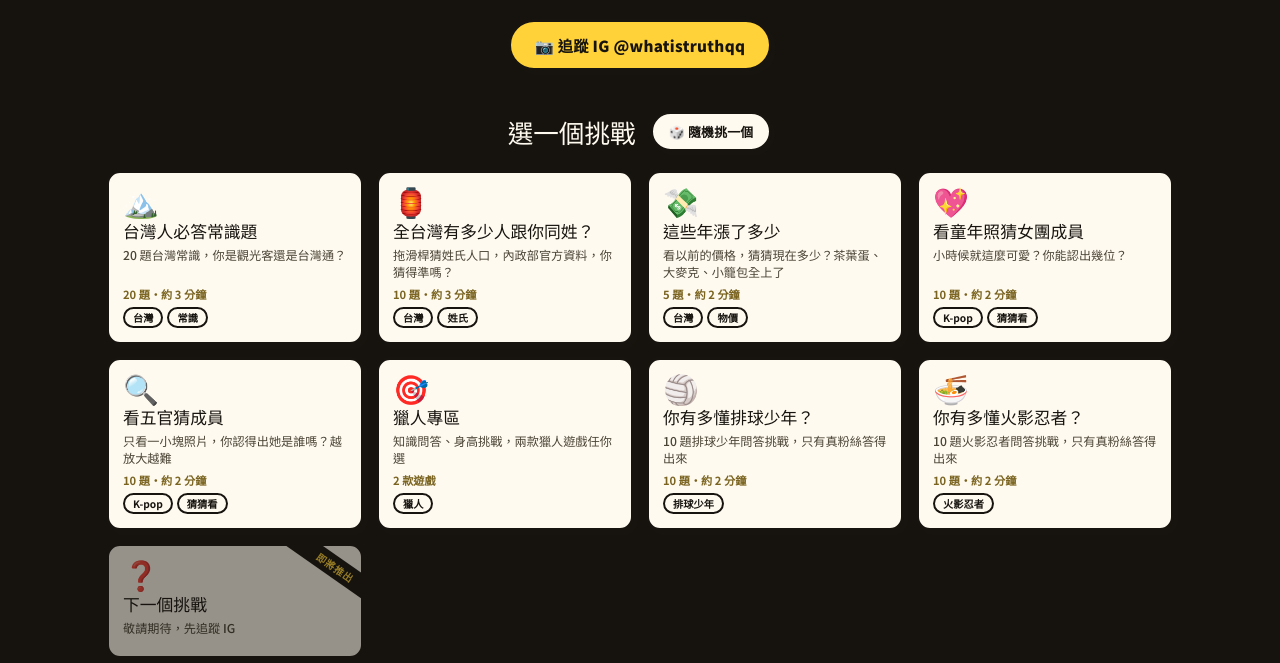
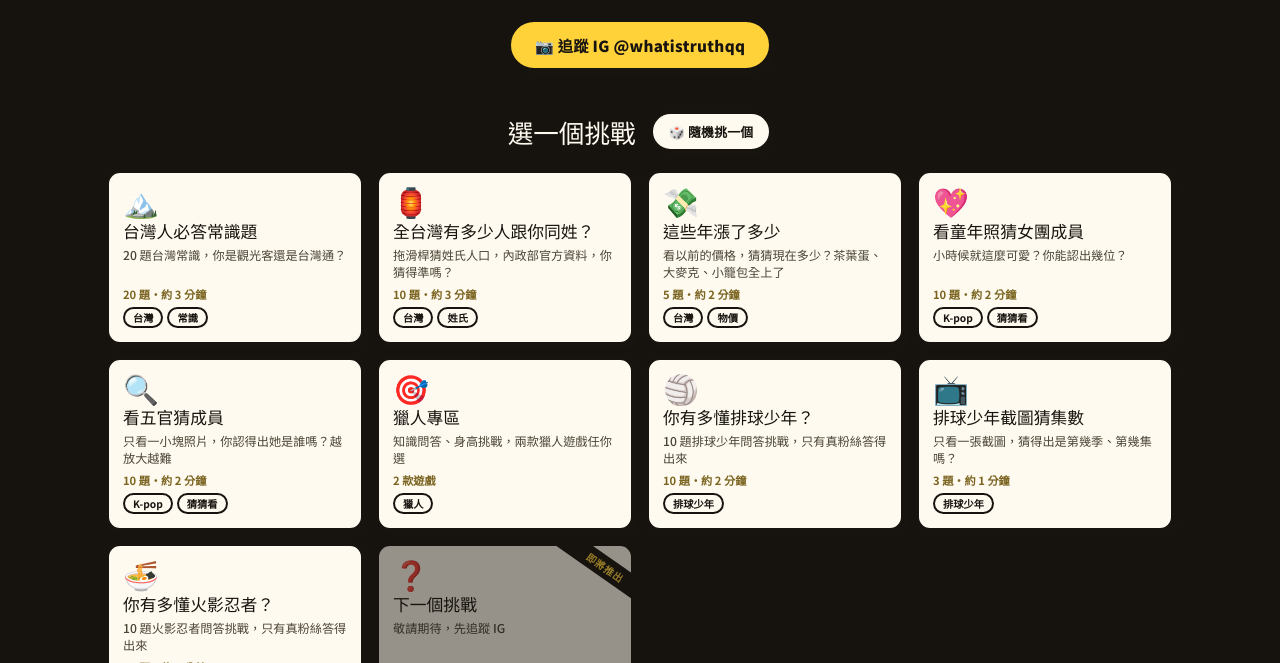
Before and after one commit to ken52508/my-site, a plain HTML site: page games/index.html in a window 1280 px wide. Shown: the part 137-800 px from the top of the page. Drawn offline with Linux system fonts and the light colour scheme; a web font is replaced by a local one.

Commit message:
Add lobby card for Haikyuu episode-guess game

```diff
--- a/games/index.html
+++ b/games/index.html
@@ -123,6 +123,7 @@ const GAMES = [
   { slug:'idol_zoom_quiz', title:'看五官猜成員', desc:'只看一小塊照片，你認得出她是誰嗎？越放大越難', meta:'10 題・約 2 分鐘', tags:['K-pop','猜猜看'], icon:'🔍', status:'live' },
   { slug:'https://ken52508.github.io/hxh-quiz/', title:'獵人專區', desc:'知識問答、身高挑戰，兩款獵人遊戲任你選', meta:'2 款遊戲', tags:['獵人'], icon:'🎯', status:'live' },
   { slug:'https://ken52508.github.io/haikyuu-quiz/', title:'你有多懂排球少年？', desc:'10 題排球少年問答挑戰，只有真粉絲答得出來', meta:'10 題・約 2 分鐘', tags:['排球少年'], icon:'🏐', status:'live' },
+  { slug:'https://ken52508.github.io/haikyuu-quiz/episode/', title:'排球少年截圖猜集數', desc:'只看一張截圖，猜得出是第幾季、第幾集嗎？', meta:'3 題・約 1 分鐘', tags:['排球少年'], icon:'📺', status:'live' },
   { slug:'https://ken52508.github.io/naruto-quiz/', title:'你有多懂火影忍者？', desc:'10 題火影忍者問答挑戰，只有真粉絲答得出來', meta:'10 題・約 2 分鐘', tags:['火影忍者'], icon:'🍜', status:'live' },
   { slug:'', title:'下一個挑戰', desc:'敬請期待，先追蹤 IG', meta:'', tags:[], icon:'❓', status:'soon' },
 ];
```
